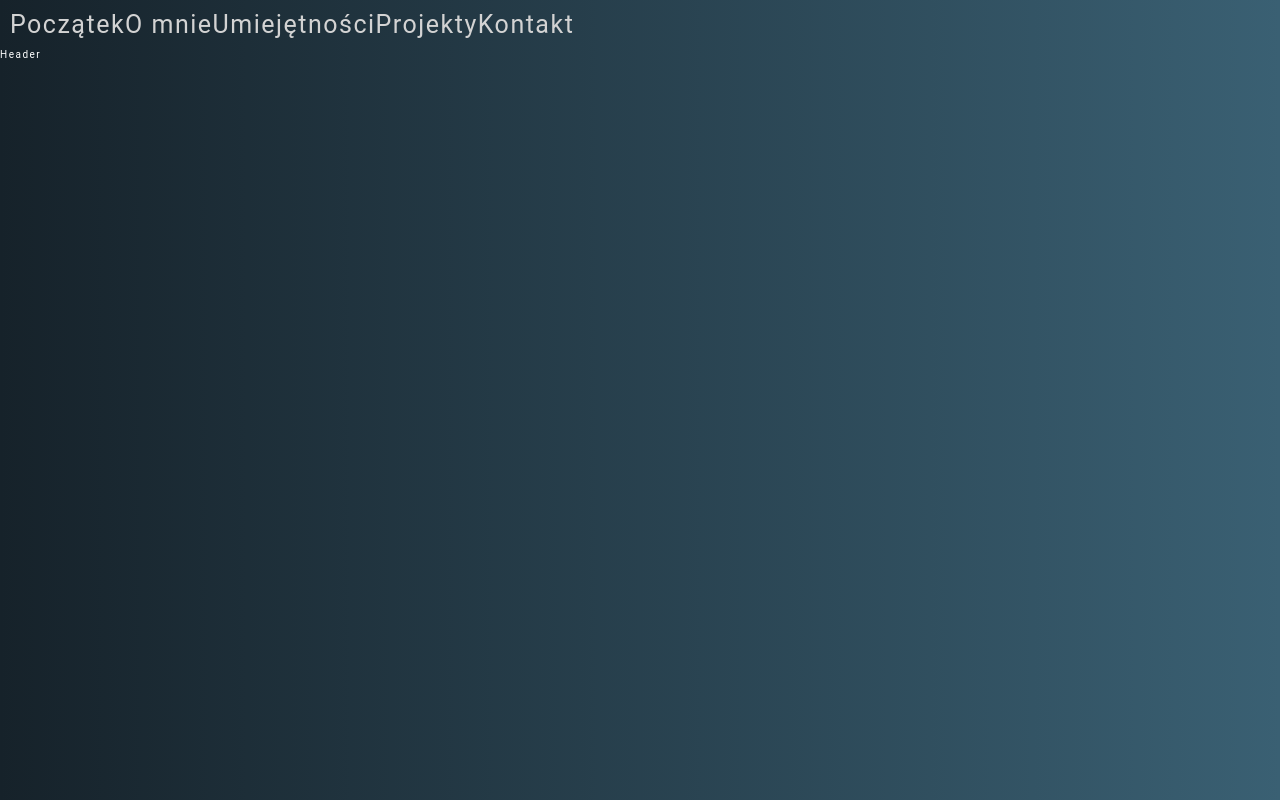
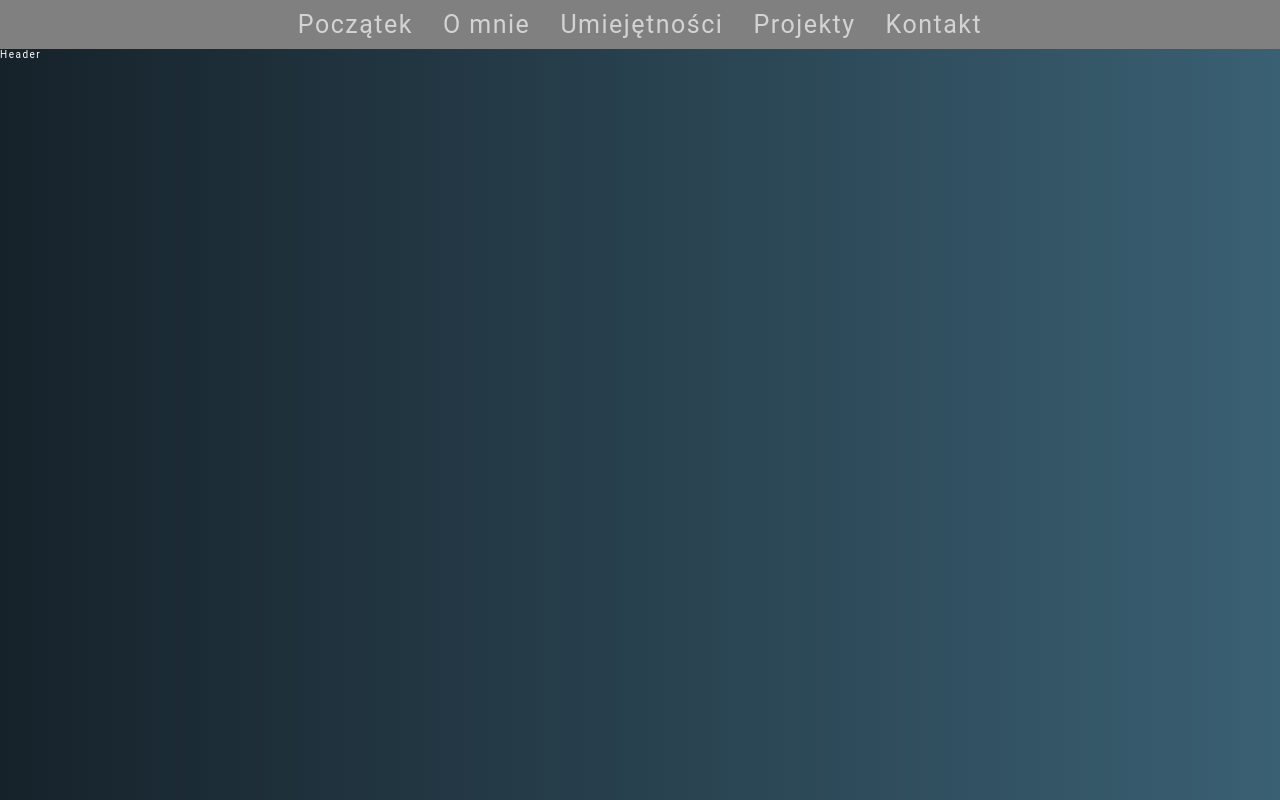
Before and after one commit to Kacper-Arendt/kacper-koduje, a React (Create React App) app: page / in a window 1280 px wide. Shown: the top 800 px of the page. Built offline with nearby package versions, Linux system fonts and the light colour scheme.

Commit message:
style add styling to navbar

```diff
--- a/src/App.tsx
+++ b/src/App.tsx
@@ -28,7 +28,7 @@ const GlobalStyles = createGlobalStyle`
 `
 const Grid = styled.div`
   display: grid;
-  grid-template-rows: repeat(5, 100vh) 8rem;
+  grid-template-rows: repeat(5, 95vh) 8rem;
   grid-template-columns:
           [start] minmax(6rem, 1fr)
           [center-start] repeat(4, [col-start] minmax(min-content, 14rem) [col-end])
--- a/src/components/Nav.tsx
+++ b/src/components/Nav.tsx
@@ -5,19 +5,31 @@ const Navigation = styled.nav`
   position: sticky;
   top: 0;
   width: 100vw;
+  padding: 1rem;
+  background: grey;
+  text-align: center;
   font-size: 2.5rem;
-  padding: 1rem;
   color: lightgrey;
 `
+const StyledLink = styled(Link)`
+  padding: 1rem;
+  margin: 0 .5rem;
+  transition: all .3s ease-in-out;
+  cursor: pointer;
 
+  :hover {
+    transform: scaleX(2.1);
+    color: orange;
+  }
+`
 export const Nav = () => {
     return (
         <Navigation>
-            <Link to='header' smooth={true} delay={500}>Początek</Link>
-            <Link to='aboutMe' smooth={true} delay={500}>O mnie</Link>
-            <Link to='skills' smooth={true} delay={500}>Umiejętności</Link>
-            <Link to='projects' smooth={true} delay={500}>Projekty</Link>
-            <Link to='contact' smooth={true} delay={500}>Kontakt</Link>
+            <StyledLink to='header' smooth={true} delay={500}>Początek</StyledLink>
+            <StyledLink to='aboutMe' smooth={true} delay={500}>O mnie</StyledLink>
+            <StyledLink to='skills' smooth={true} delay={500}>Umiejętności</StyledLink>
+            <StyledLink to='projects' smooth={true} delay={500}>Projekty</StyledLink>
+            <StyledLink to='contact' smooth={true} delay={500}>Kontakt</StyledLink>
         </Navigation>
     )
 }
```
